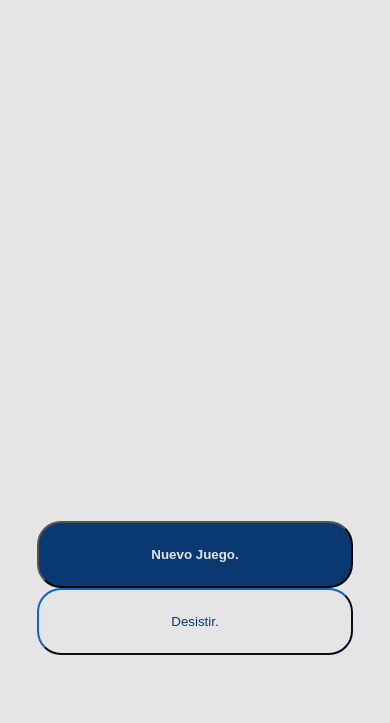
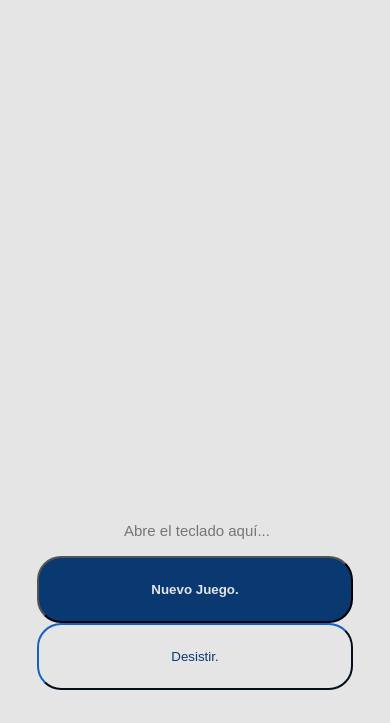
Before and after one commit to sergio529/JuegoAhorcado, a plain HTML site: page game.html in a window 390 px wide. Shown: the part 90-813 px from the top of the page. Drawn offline with Linux system fonts and the light colour scheme.

Commit message:
ingresando teclado para móvil ya visible

```diff
--- a/css/style.css
+++ b/css/style.css
@@ -150,5 +150,16 @@ footer{
   .add-word{
       font-size: 20px;
   }
-
+ .input-mobile{
+    font-size: 15px;
+    display: block;
+    outline: none;
+    background-color: #E5E5E5;
+    border: none;
+    color: #0A3871;
+    text-align: center;
+    width: 80%;
+    margin-left: 10%;
+    margin-bottom: 5%;
+  }
 }
--- a/game.html
+++ b/game.html
@@ -21,7 +21,7 @@
         <div class="canvas">
             <canvas id="draw" height="710px" width="1200px"></canvas>
             <canvas id="draw-mobile" height="600" width="360" ></canvas>
-            <input id="input-mobile" name="input-mobile" type="text"  class="input-mobile"></textarea>
+            <input id="input-mobile" name="input-mobile" type="text" placeholder="Abre el teclado aquí..."  class="input-mobile"></input>
         </div>
 
         <div class="buttons2">
```
